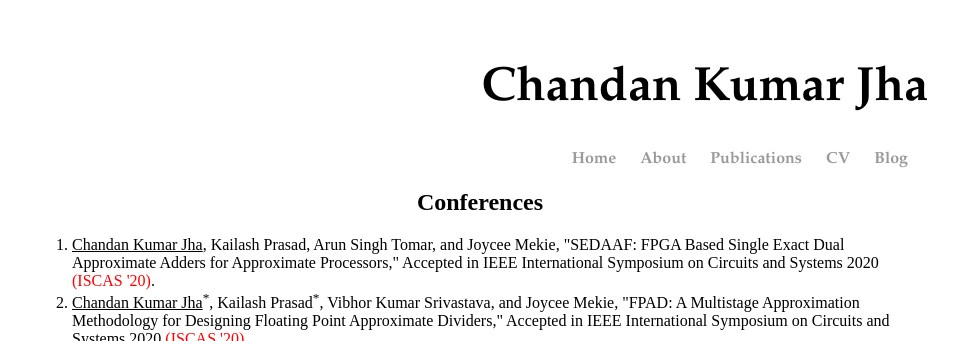
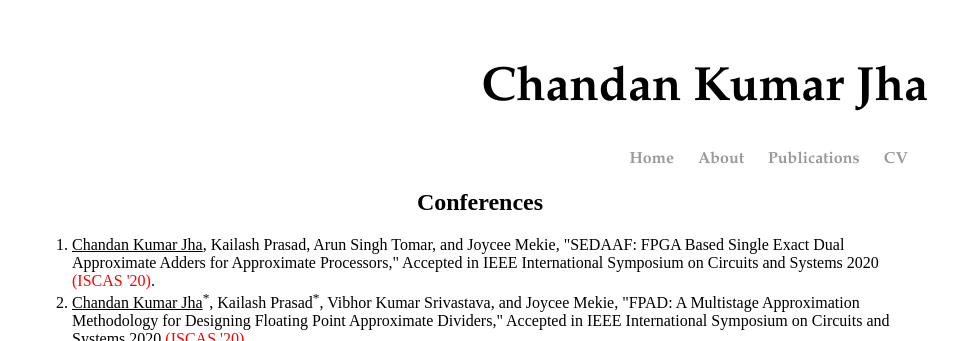
Before and after one commit to chajha/chajha.github.io, a Jekyll site: the page built from pages/publications.html, in a window 1280 px wide. Shown: the top 341 px of the page, without its empty margins (160-1119 px from the left). Built offline with Jekyll 4.4.1, drawn with Linux system fonts in a browser that asks for light colours; nearby versions of some CDN libraries.

Commit message:
Update default.html

```diff
--- a/_layouts/default.html
+++ b/_layouts/default.html
@@ -11,10 +11,9 @@
 			<nav align="right">
 	    		<ul>
 	        		<li><a href="/">Home</a></li>
-		        	<li><a href="/pages/about.html">About</a></li>
-				<li><a href="/pages/publications.html">Publications</a></li>
+		        	<li><a href="index.html#about">About</a></li>
+				<li><a href="index.html#publications">Publications</a></li>
 	        		<li><a href="/pages/cv.pdf">CV</a></li>
-	        		<li><a href="/blog">Blog</a></li>
 	    		</ul>
 			</nav>
 			<div class="container">
@@ -25,10 +24,10 @@
 			<footer>
 	    		<ul>
 	        		<li> <a href="mailto:chandan.jha@iitgn.ac.in">email</a></li>
-              			<li> <a href="https://scholar.google.com/citations?hl=en&user=ayYfmkQAAAAJ" class="btn"><i class="fa fa-google"></i><span>Google Scholar</span></a></li>
-				<li> <a href="https://github.com/chajha" class="btn"><i class="fa fa-github"></i><span> Github</span></a> </li>
-				<li> <a href="https://www.linkedin.com/in/chandan-kumar-jha-101592111/" class="btn"><i class="fa fa-linkedin"><span></i>LinkedIn</span></a> </li>
-				</ul>
+				<li> <a href="https://scholar.google.com/citations?hl=en&user=ayYfmkQAAAAJ" class="btn"><i class="fa fa-google"></i><span>Google Scholar</span></a></li>
+			  	<li> <a href="https://github.com/chajha" class="btn"><i class="fa fa-github"></i><span> Github</span></a> </li>
+			  	<li> <a href="https://www.linkedin.com/in/chandan-kumar-jha-101592111/" class="btn"><i class="fa fa-linkedin"><span></i>LinkedIn</span></a> </li>
+			</ul>
 			</footer>
 		</body>
 	</html>
```
